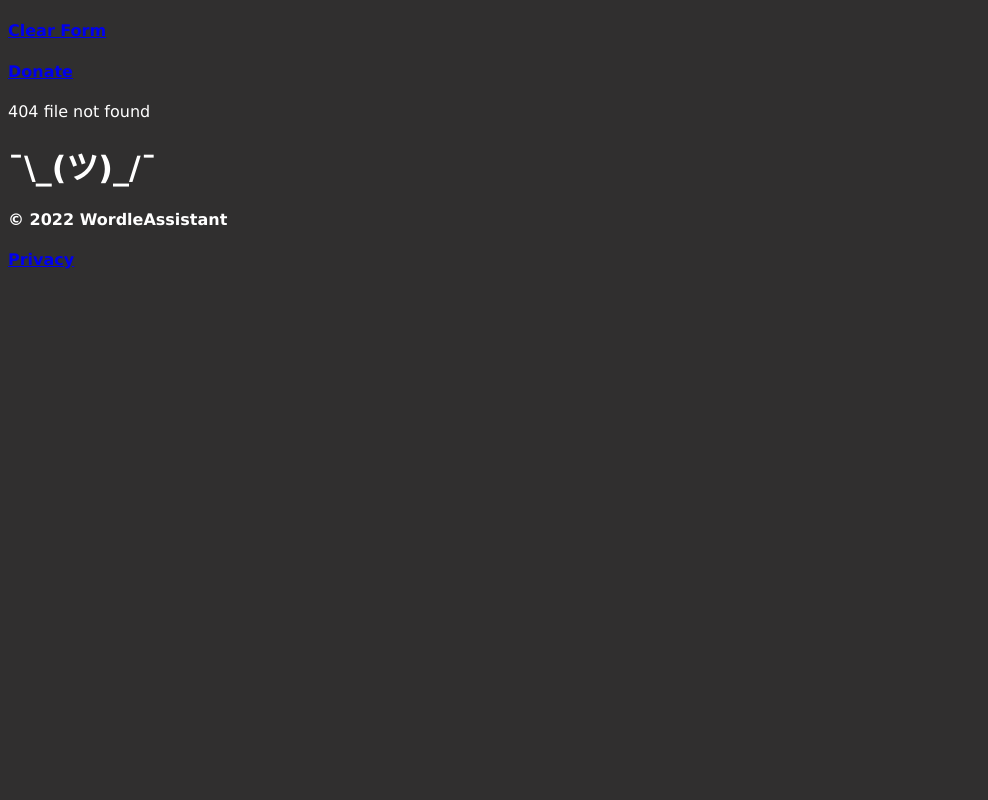
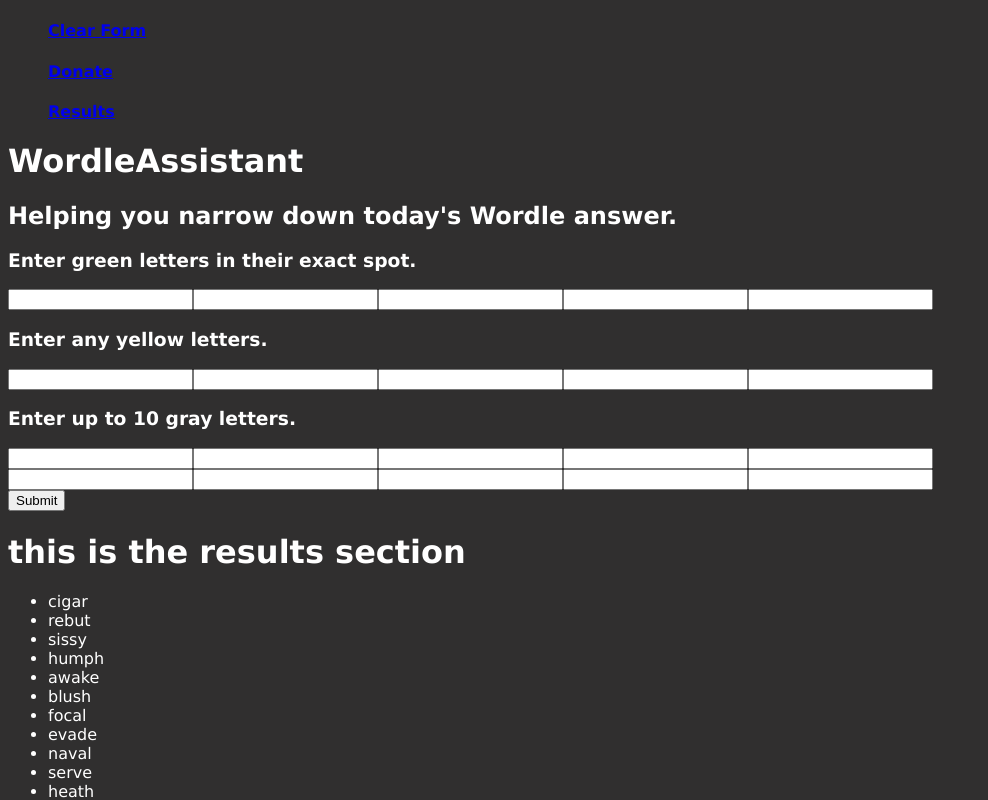
Before and after one commit to joakes0797/react-word-assistant, a React (Create React App) app: page / in a window 1280 px wide. Before the commit this address had no page. Shown: the top 800 px of the page, without its empty margins (0-988 px from the left). Built offline with nearby package versions, Linux system fonts and the light colour scheme.

Commit message:
Display results on screen

```diff
--- a/src/App.js
+++ b/src/App.js
@@ -15,10 +15,10 @@
             <div className="App">
                 <Navbar />
                     <Routes>
-                        <Route path="/:guess" element={<SearchForm />} />
+                        <Route path="/" element={<SearchForm />} />
                         <Route path="/Donate" element={<Donate />} />
                         <Route path="/Privacy" element={<Privacy />} />
-                        <Route path="/Results/" element={<Results />} />
+                        <Route path="/Results" element={<Results />} />
                         <Route path="*" element={<Error />} />
                     </Routes>
                 <Footer />
--- a/src/Navbar.js
+++ b/src/Navbar.js
@@ -4,10 +4,11 @@
 const Navbar = () => {
     return (
         <header>
-            <div>
-                <Link to="/"><h4>Clear Form</h4></Link>
-                <Link to="/Donate"><h4>Donate</h4></Link>
-            </div>
+            <ul className="nav">
+                <Link className="navli" to="/"><h4>Clear Form</h4></Link>
+                <Link className="navli" to="/Donate"><h4>Donate</h4></Link>
+                <Link className="navli" to="/Results"><h4>Results</h4></Link>
+            </ul>
         </header>
     )
 }
--- a/src/Results.js
+++ b/src/Results.js
@@ -2,6 +2,8 @@
 
 export function Results() {
     return (
-        <div> this is the results page</div>
+        <>
+            <h1>this is the results section</h1>
+        </>
     )
 }
--- a/src/SearchForm.js
+++ b/src/SearchForm.js
@@ -1,12 +1,13 @@
 import React from 'react'
 import { useFormik } from 'formik'
 import { words } from './answers.js';
-import { useNavigate, useParams } from "react-router-dom";
-// import { Results } from './Results.js';
+import { useState } from 'react';
+// import { useNavigate } from 'react-router-dom';
 
 export function SearchForm() {
-    let navigate = useNavigate();
-    let guess = useParams();
+    // var guess = words;
+    const [guess2, setGuess2] = useState(words);
+    // const [navigate] = useNavigate();
 
     const formik = useFormik({
         initialValues: {
@@ -104,16 +105,18 @@
             var bar13 = bar12.filter(word => !word.match(gy08));
             var bar14 = bar13.filter(word => !word.match(gy09));
             var bar15 = bar14.filter(word => !word.match(gy10)).sort();
-            guess = bar15;
-
-            for (let i = 0; i < bar15.length; i++){
-                console.log(bar15[i]);
-            }
+            // guess = bar15;
+            // console.log(`this is guess: ${guess}`)
+            // console.log('bar15',bar15);
+            // for (let i = 0; i < bar15.length; i++){
+            //     console.log(bar15[i]);
+            // }
+            setGuess2(bar15);
         }
     });
     return (
         <>
-            <form onSubmit={formik.handleSubmit} >
+            <form onSubmit={formik.handleSubmit}>
                 <h1>WordleAssistant</h1>
                 <h2>Helping you narrow down today's Wordle answer.</h2>
                 <div className="green-letters">
@@ -150,6 +153,15 @@
                 {/* onClick={() => {navigate("/Results")}}  */}
                 {/* <button>Hint</button> */}
             </form>
+
+            <h1>this is the results section</h1>
+            <ul>
+                {
+                    guess2.map(function (item, i) {
+                        return <li key={i}>{item}</li>
+                    })
+                }
+            </ul>
         </>
     )
 }
--- a/src/index.js
+++ b/src/index.js
@@ -2,6 +2,7 @@
 import ReactDOM from 'react-dom/client';
 import App from './App';
 
+
 // ReactDOM.render(<App />, document.getElementById('root'));
 const root = ReactDOM.createRoot(document.getElementById("root"));
 root.render(<App />);
```
